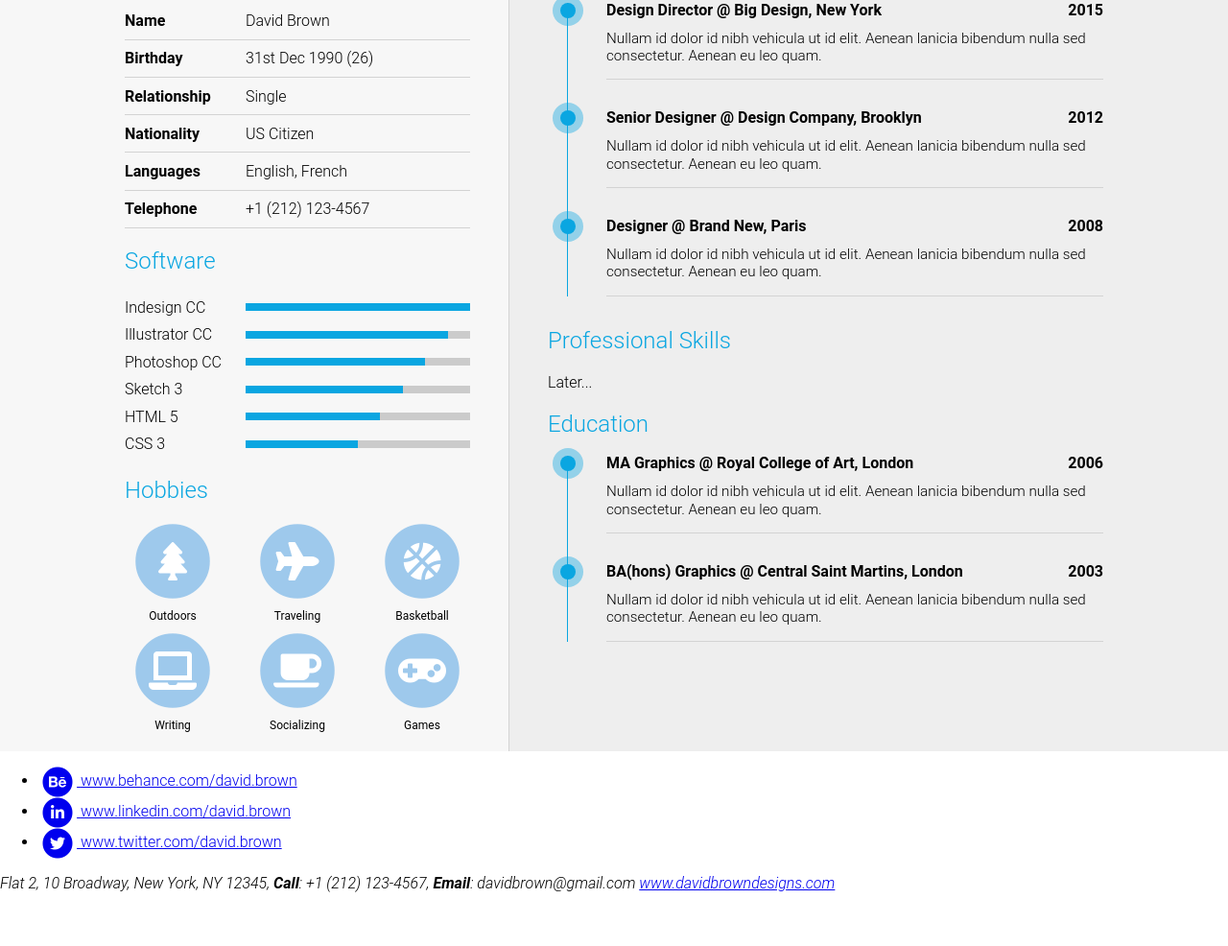
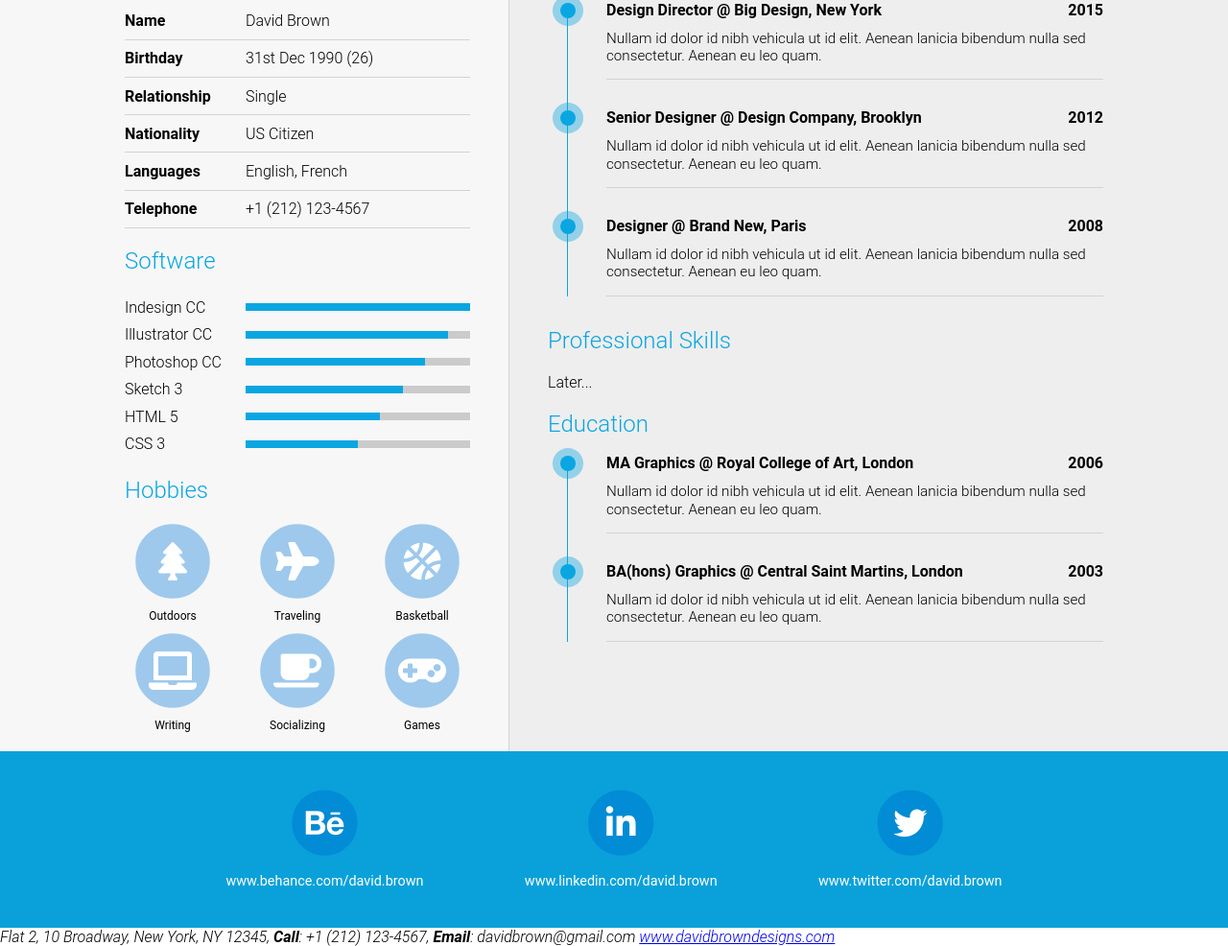
Before and after one commit to kevcomedia/material-resume-clone, a website: page src/index.html in a window 1280 px wide. Shown: the part 531-1517 px from the top of the page at 96% size. Before the commit the page ends 1461 px from the top, so only its background shows below. Drawn offline with Linux system fonts and the light colour scheme.

Commit message:
Write social media icon styles

```diff
--- a/src/index.html
+++ b/src/index.html
@@ -226,7 +226,7 @@
   <footer>
     <ul class="social">
       <li class="social__item">
-        <a href="#">
+        <a class="social__link" href="#">
           <span class="social__icon fa-stack fa-fw">
             <span class="fas fa-circle fa-stack-2x"></span>
             <span class="fab fa-behance fa-stack-1x fa-inverse"></span>
@@ -235,7 +235,7 @@
         </a>
       </li>
       <li class="social__item">
-        <a href="#">
+        <a class="social__link" href="#">
           <span class="social__icon fa-stack fa-fw">
             <span class="fas fa-circle fa-stack-2x"></span>
             <span class="fab fa-linkedin-in fa-stack-1x fa-inverse"></span>
@@ -244,7 +244,7 @@
         </a>
       </li>
       <li class="social__item">
-        <a href="#">
+        <a class="social__link" href="#">
           <span class="social__icon fa-stack fa-fw">
             <span class="fas fa-circle fa-stack-2x"></span>
             <span class="fab fa-twitter fa-stack-1x fa-inverse"></span>
--- a/src/styles/main.css
+++ b/src/styles/main.css
@@ -304,3 +304,34 @@
   grid-column: span 2;
   line-height: 1.2em;
 }
+
+/*
+ * Social
+ */
+
+.social {
+  background: #0aa1da;
+  display: flex;
+  justify-content: space-around; /* Fallback */
+  justify-content: space-evenly;
+  list-style-type: none;
+  margin: 0 auto;
+  padding: 2.5rem 130px;
+  width: 100%;
+}
+
+.social__link {
+  align-items: center;
+  color: #fff;
+  display: flex;
+  font-size: .9rem;
+  font-weight: 400;
+  flex-direction: column;
+  text-decoration: none;
+}
+
+.social__icon {
+  color: #028cd5;
+  font-size: 2.2rem;
+  margin-bottom: 1rem;
+}
```
